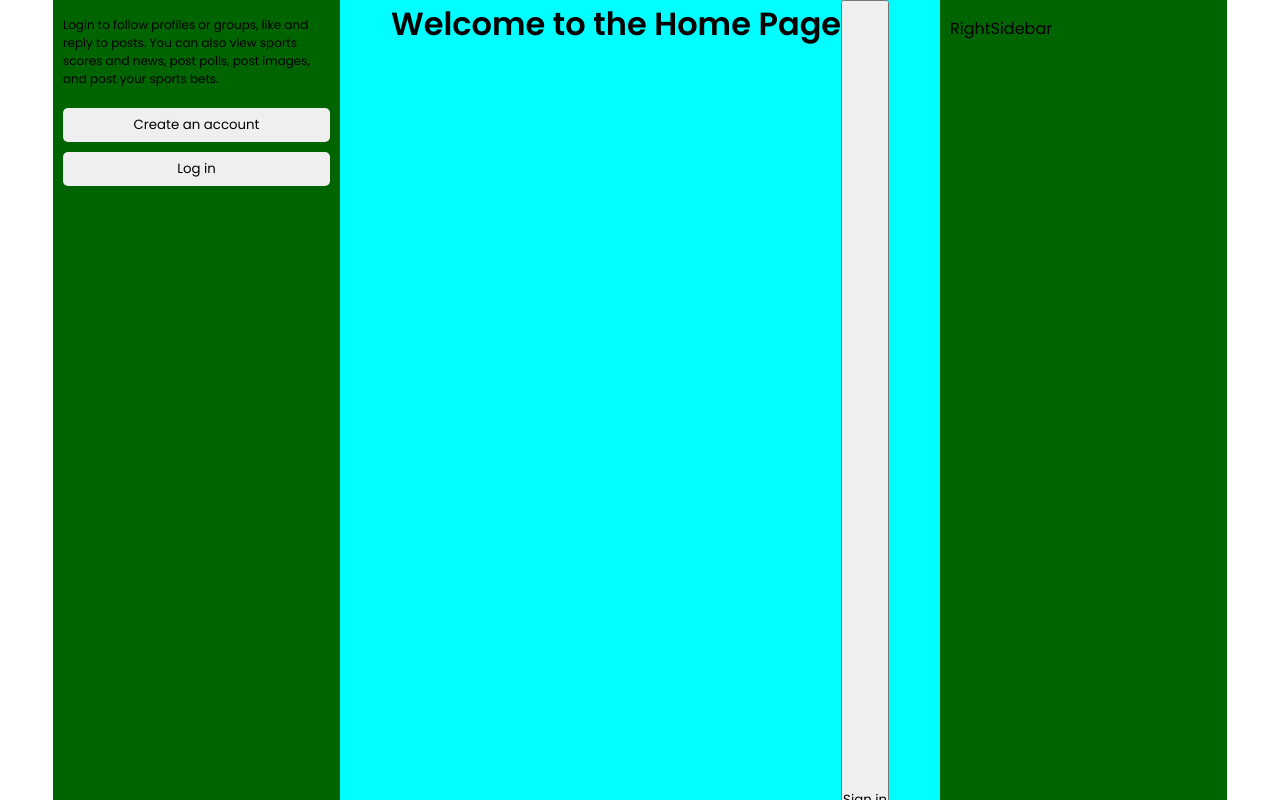
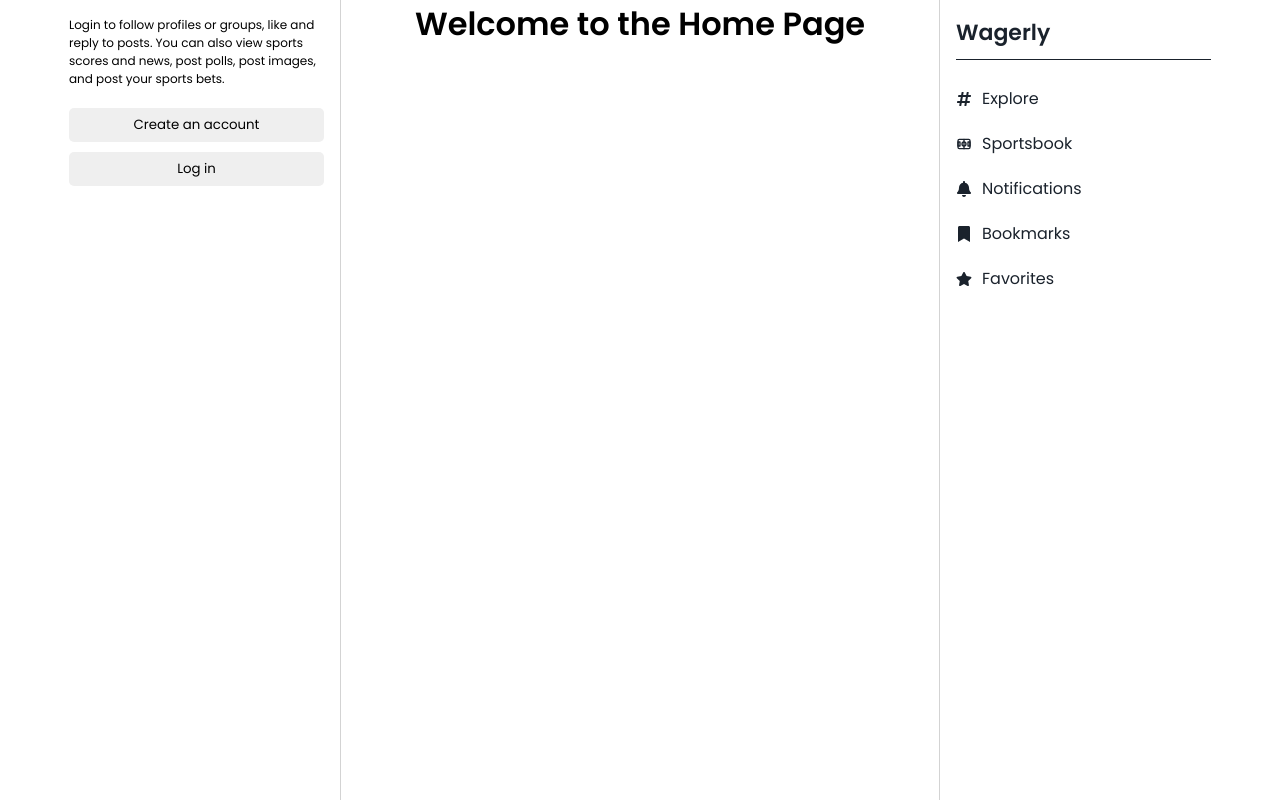
Before and after one commit to jDelille/sports-social-app, a React (Vite) app: page / in a window 1280 px wide. Shown: the top 800 px of the page. Built offline with nearby package versions, Linux system fonts and the light colour scheme; no server answers.

Commit message:
chore: adding pages

```diff
--- a/src/App.tsx
+++ b/src/App.tsx
@@ -1,10 +1,12 @@
 import Layout from "./components/Layout";
+import { BrowserRouter as Router, Route, Routes } from 'react-router-dom';
 import Home from "./pages/Home";
-import { BrowserRouter as Router, Route, Routes } from 'react-router-dom';
 import Sportsbook from "./pages/Sportsbook";
-
-import Test from "./pages/Test";
 import AuthRoute from "./components/AuthRoute";
+import Explore from "./pages/Explore";
+import Notifications from "./pages/Notifications";
+import Bookmarks from "./pages/Bookmarks";
+import Favorites from "./pages/Favorites";
 
 
 function App() {
@@ -13,8 +15,12 @@ function App() {
     <Router>
       <Routes>
         <Route path="/" element={<Layout><Home /></Layout>} />
+        <Route path="/explore" element={<AuthRoute><Layout><Explore /></Layout></AuthRoute>} />
         <Route path="/sportsbook" element={<AuthRoute><Layout><Sportsbook /></Layout></AuthRoute>} />
-        <Route path="/test" element={<Layout><Test /></Layout>} />
+        <Route path="/notifications" element={<AuthRoute><Layout><Notifications /></Layout></AuthRoute>} />
+        <Route path="/bookmarks" element={<AuthRoute><Layout><Bookmarks /></Layout></AuthRoute>} />
+        <Route path="/favorites" element={<AuthRoute><Layout><Favorites /></Layout></AuthRoute>} />
+
       </Routes>
     </Router>
   )
--- a/src/components/AuthRoute.tsx
+++ b/src/components/AuthRoute.tsx
@@ -18,7 +18,7 @@ const AuthRoute: React.FC<IAuthRouteProps> = (props) => {
                 setLoading(false);
             } else {
                 console.log("Unauthorized");
-                navigate('/test');
+                navigate('/');
             }
         });
 
--- a/src/components/sidebar/RightSidebar.tsx
+++ b/src/components/sidebar/RightSidebar.tsx
@@ -1,8 +1,25 @@
 import React from 'react'
+import { Link } from 'react-router-dom'
+import { FaHashtag, FaBell, FaBookmark, FaStar } from "react-icons/fa";
+import { TbSoccerField } from "react-icons/tb";
 
-const RightSidebar = () => {
+
+const RightSidebar: React.FC = () => {
     return (
-        <div className='right-sidebar'>RightSidebar</div>
+        <div className='right-sidebar'>
+            <div className='site-name'>
+                <Link to="/">Wagerly</Link>
+            </div>
+
+            <ul>
+                <Link to="/explore" className='link'><FaHashtag size={16} /> Explore</Link>
+                <Link to="/sportsbook" className='link'><TbSoccerField size={16} />Sportsbook</Link>
+                <Link to="/notifications" className='link'><FaBell size={16} />Notifications</Link>
+                <Link to="/bookmarks" className='link'><FaBookmark size={16} />Bookmarks</Link>
+                <Link to="/favorites" className='link'><FaStar size={16} />Favorites</Link>
+            </ul>
+
+        </div>
     )
 }
 
--- a/src/components/sidebar/SidebarStyles.scss
+++ b/src/components/sidebar/SidebarStyles.scss
@@ -1,3 +1,5 @@
+@use '../../styles/variables' as *;
+
 .user-auth-wrapper {
     font-size: 12px;
     display: flex;
@@ -8,3 +10,30 @@
         margin-bottom: 10px;
     }
 }
+
+.right-sidebar {
+    .site-name {
+        padding-bottom: 10px;
+        border-bottom: 1px solid $black;
+        font-size: 22px;
+        font-weight: bold;
+    }
+
+    a {
+        text-decoration: none;
+        color: $black;
+    }
+
+    ul {
+        display: flex;
+        flex-direction: column;
+        margin-top: 1rem;
+
+        .link {
+            padding: 10px 0;
+            display: flex;
+            align-items: center;
+            gap: 10px;
+        }
+    }
+}
--- a/src/main.tsx
+++ b/src/main.tsx
@@ -1,7 +1,6 @@
 import React from 'react'
 import ReactDOM from 'react-dom/client'
 import App from './App.tsx'
-import firebaseApp from './firebase/config.ts'
 
 import './styles/global.scss'
 
--- /dev/null
+++ b/src/pages/Bookmarks.tsx
@@ -0,0 +1,11 @@
+import React from 'react';
+
+const Bookmarks: React.FC = () => {
+    return (
+        <div>
+            <h1>Bookmarks page</h1>
+        </div>
+    );
+};
+
+export default Bookmarks;
--- /dev/null
+++ b/src/pages/Explore.tsx
@@ -0,0 +1,11 @@
+import React from 'react';
+
+const Explore: React.FC = () => {
+    return (
+        <div>
+            <h1>Explore Page</h1>
+        </div>
+    );
+};
+
+export default Explore;
--- /dev/null
+++ b/src/pages/Favorites.tsx
@@ -0,0 +1,11 @@
+import React from 'react';
+
+const Favorites: React.FC = () => {
+    return (
+        <div>
+            <h1>Favorites page</h1>
+        </div>
+    );
+};
+
+export default Favorites;
--- a/src/pages/Home.tsx
+++ b/src/pages/Home.tsx
@@ -22,16 +22,12 @@ const Home: React.FC<IHomeProps> = () => {
         return () => unsubscribe();
     }, [auth]);
 
+    // <button onClick={() => signOut(auth)}>Sign out</button>
+
+
     return (
         <>
-            {/* Your Home page content goes here */}
             <h1>Welcome to the Home Page</h1>
-
-            {user ? (
-                <button onClick={() => signOut(auth)}>Sign out</button>
-            ) : (
-                <button onClick={loginModal.onOpen}>Sign in</button>
-            )}
         </>
     );
 };
--- /dev/null
+++ b/src/pages/Notifications.tsx
@@ -0,0 +1,11 @@
+import React from 'react';
+
+const Notifications: React.FC = () => {
+    return (
+        <div>
+            <h1>Notifications page</h1>
+        </div>
+    );
+};
+
+export default Notifications;
--- a/src/pages/Test.tsx
+++ /dev/null
@@ -1,9 +0,0 @@
-import React from 'react'
-
-const Test = () => {
-    return (
-        <div>Testing protected routes</div>
-    )
-}
-
-export default Test
--- a/src/styles/LayoutStyles.scss
+++ b/src/styles/LayoutStyles.scss
@@ -1,5 +1,4 @@
 .layout {
-    background-color: orange;
     width: 1174px;
     height: 100vh;
     margin: 0 auto;
@@ -9,16 +8,14 @@
     }
 
     main {
-        background-color: dodgerblue;
         display: flex;
 
         .right-sidebar,
         .left-sidebar {
-            background-color: darkgreen;
             width: 287px;
             min-width: 287px;
             max-width: 287px;
-            padding: 0 10px;
+            padding: 0 1rem;
             position: sticky;
             top: 0;
             max-height: 100vh;
@@ -27,12 +24,13 @@
         }
 
         .middle {
-            background-color: aqua;
             display: flex;
             justify-content: center;
             align-content: center;
             height: 200vh;
             width: 600px;
+            border-right: 1px solid lightgray;
+            border-left: 1px solid lightgray;
         }
     }
 }
```
